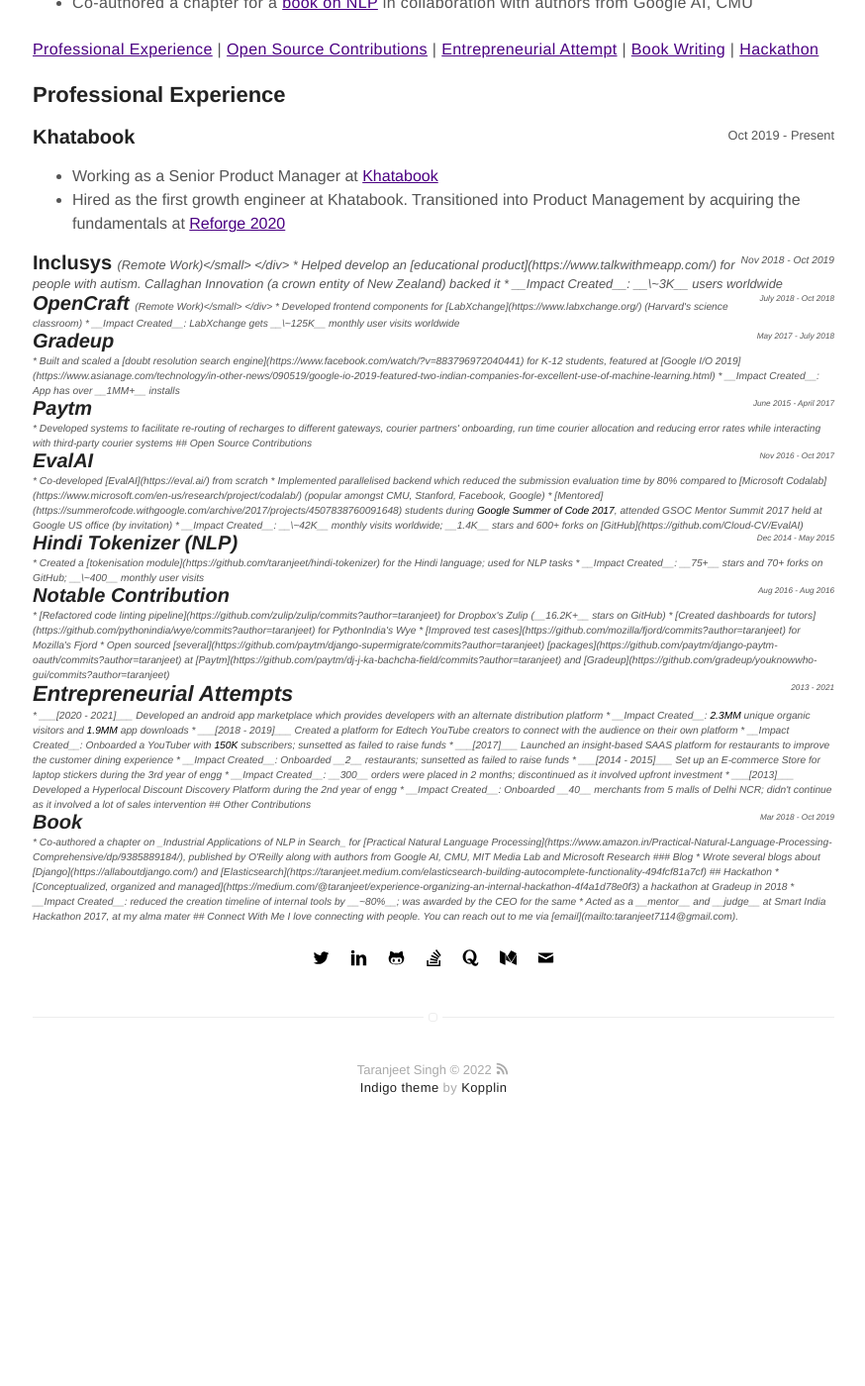
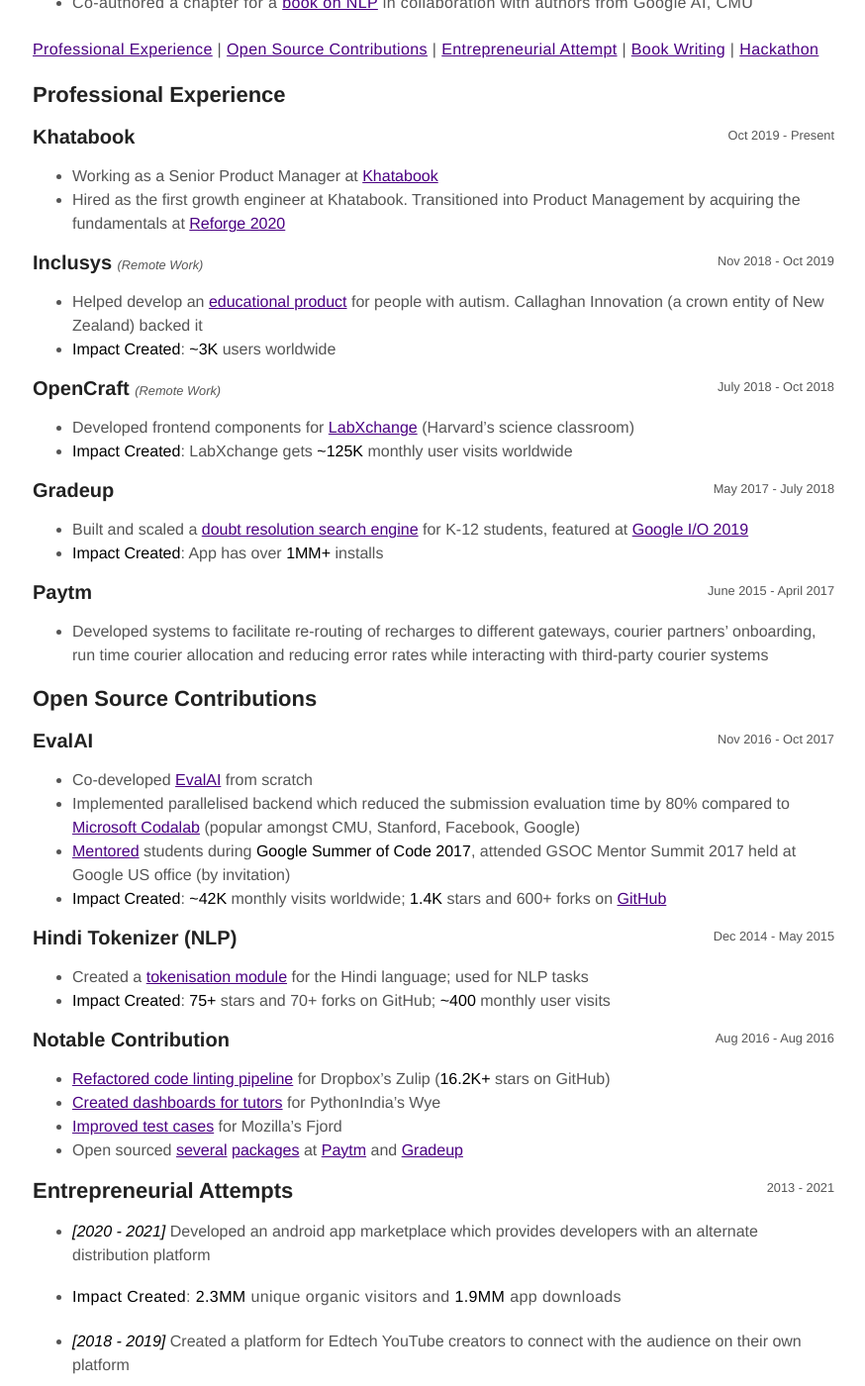
Before and after one commit to taranjeet/taranjeet.github.io, a Jekyll site: the page built from about.md, in a window 1280 px wide and 1400 px high, scrolled down 556 px. Shown: the whole window at 99% size, without its empty margins (202-1076 px from the left). Built offline with Jekyll 4.4.1, drawn with Linux system fonts in a browser that asks for light colours; before the commit the page ends 1727 px from its top, so only the background shows below that; some of the changed text lies outside the part shown.

Commit message:
Update about.md

```diff
--- a/about.md
+++ b/about.md
@@ -42,7 +42,7 @@ _Experience professional adroit in Product Management, Product Growth and Softwa
     <h3 style="text-align:left; display:inline;">
         Inclusys
     </h3>
-    <small><i>(Remote Work)<i></small>
+    <small><i>(Remote Work)</i></small>
     <span style="float:right;">
         <small>
             Nov 2018 - Oct 2019
@@ -57,7 +57,7 @@ _Experience professional adroit in Product Management, Product Growth and Softwa
     <h3 style="text-align:left; display:inline;">
         OpenCraft
     </h3>
-    <small><i>(Remote Work)<i></small>
+    <small><i>(Remote Work)</i></small>
     <span style="float:right;">
         <small>
             July 2018 - Oct 2018
```
